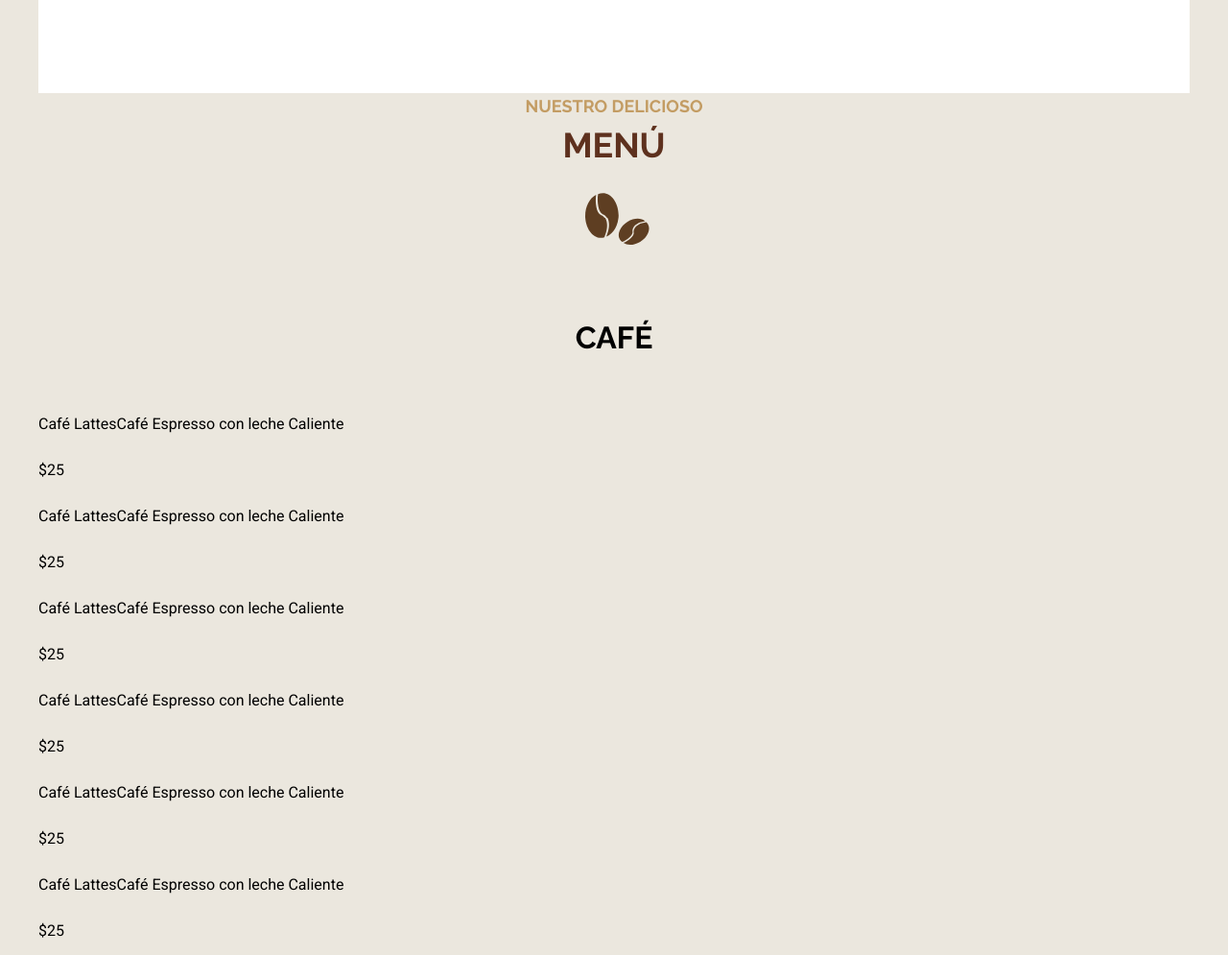
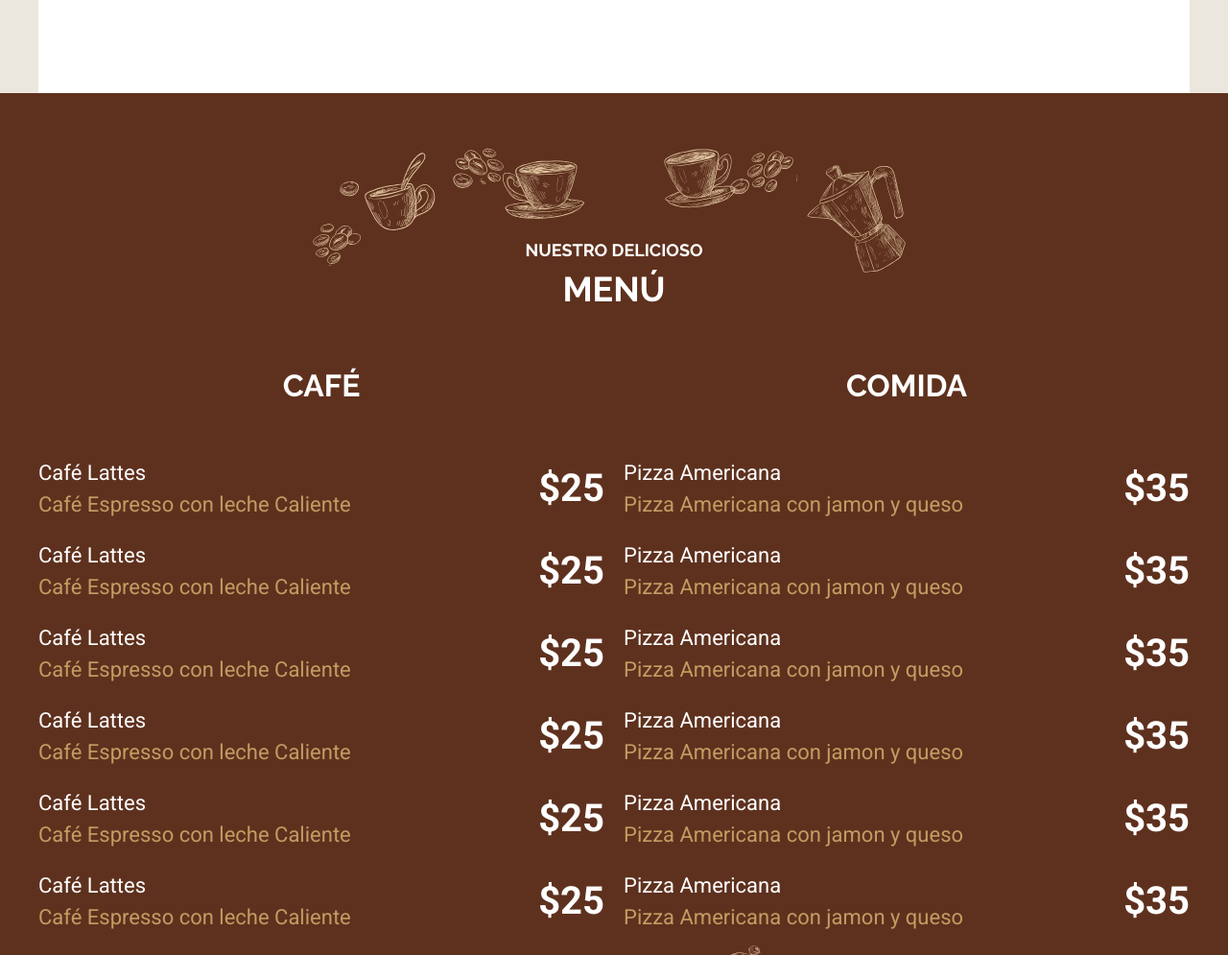
Before and after one commit to MiguelVivar/Cafeteria, a website: page index.html in a window 1280 px wide. Shown: the part 3096-4091 px from the top of the page at 96% size. Drawn offline with Linux system fonts and the light colour scheme; a web font is replaced by a local one.

Commit message:
Subiendo archivos9

```diff
--- a/index.html
+++ b/index.html
@@ -90,7 +90,7 @@
         </section>
     </main>
     <section class="nuestro-menu">
-        <h2><span>Nuestro delicioso</span>Menú</h2>
+        <h2 class="heading-blanco"><span>Nuestro delicioso</span>Menú</h2>
         <div class="contenedor grid-menu">
             <section class="menu cafe">
                 <h3>Café</h3>
--- a/src/scss/base/_tipografia.scss
+++ b/src/scss/base/_tipografia.scss
@@ -28,6 +28,16 @@ h2 {
         background-size: 10rem;
     }
 }
+.heading-blanco {
+    @extend h2;
+    color: v.$blanco;
+    span {
+        color: v.$blanco;
+    }
+    &::after {
+        display: none;
+    }
+}
 h3 {
     font-size: 3.2rem;
 }
--- a/src/scss/inicio/_index.scss
+++ b/src/scss/inicio/_index.scss
@@ -1,3 +1,4 @@
 @forward 'contenido';
 @forward 'iconos';
 @forward 'galeria';
+@forward 'menu';
--- /dev/null
+++ b/src/scss/inicio/_menu.scss
@@ -0,0 +1,46 @@
+@use 'base/variables' as v;
+@use 'base/mixins' as m;
+
+.nuestro-menu {
+    background-image: url(../img/menu_arriba.svg), url(../img/menu_abajo.svg), linear-gradient(to top, v.$primario, v.$primario);
+    background-repeat: no-repeat;
+    background-position: center 5rem, center 92%, 100%;
+    background-size: 200%;
+    padding: 15rem 5rem 20rem 5rem;
+    @include m.tablet {
+        padding: 15rem 0 20rem 0;
+        background-size: 100%;
+    }
+    @include m.desktop {
+        background-size: 50%, 50%, 100%;
+    }
+}
+.grid-menu {
+    @include m.tablet {
+        @include m.grid(2, 2rem)
+    }
+}
+.menu {
+    h3 {
+        color: v.$blanco;
+    }
+    li {
+        display: flex;
+        justify-content: space-between;
+        align-items: center;
+        p {
+            color: v.$blanco;
+            font-size: 2.2rem;
+            line-height: 1.5;
+            margin: 0 0 2rem 0;
+            span {
+                display: block;
+                color: v.$secundario;
+            }
+        }
+        .precio {
+            font-size: 4rem;
+            font-weight: 700;
+        }
+    }
+}
```
Also changed, not shown: build/css/app.css.
